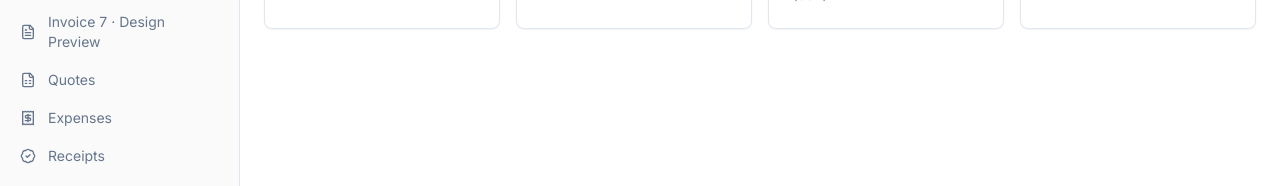
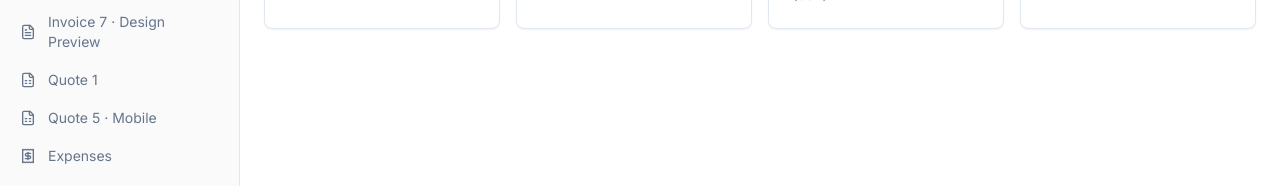
Before and after one commit to g0tPaid/soloflow, a Next.js app in the folder apps/web/: page /dashboard in a window 1280 px wide. Shown: the part 460-646 px from the top of the page. Built offline with nearby package versions, Linux system fonts and the light colour scheme; no server answers.

Commit message:
Add Quote 5 · Mobile to SoloFlow navigation

```diff
--- a/apps/web/src/components/layout/sidebar.tsx
+++ b/apps/web/src/components/layout/sidebar.tsx
@@ -49,6 +49,7 @@ const iconMap: Record<string, React.ComponentType<{ className?: string }>> = {
   invoicesV6: FileText,
   invoicesV7Preview: FileText,
   quotes: FileSpreadsheet,
+  quotesV5: FileSpreadsheet,
   expenses: Receipt,
   receipts: BadgeCheck,
   banking: Landmark,
@@ -71,6 +72,11 @@ const sidebarModules = NAV_MODULES.flatMap((item) =>
         { ...item, key: 'invoicesV5', label: 'Invoice 5 · Mobile', href: '/invoices-v5' },
         { ...item, key: 'invoicesV6', label: 'Invoice 6 · Modern Receipt', href: '/invoices-v6' },
         { ...item, key: 'invoicesV7Preview', label: 'Invoice 7 · Design Preview', href: '/invoices-v7' },
+      ]
+    : item.key === 'quotes'
+    ? [
+        { ...item, label: 'Quote 1' },
+        { ...item, key: 'quotesV5', label: 'Quote 5 · Mobile', href: '/quotes-v5' },
       ]
     : [item],
 );
```
